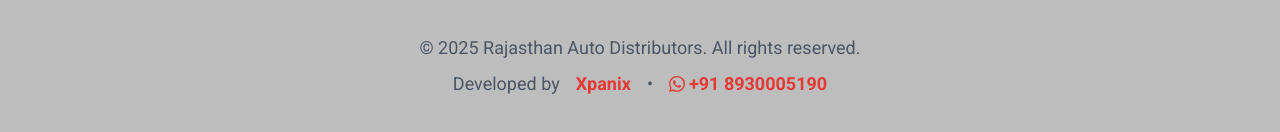
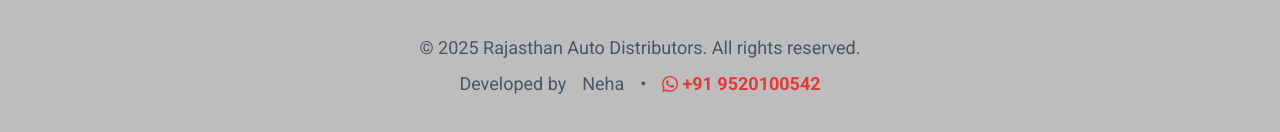
Before and after one commit to neha-kandari/RajasthanDistributors, a Next.js app: page / in a window 1280 px wide. Shown: the part 3977-4109 px from the top of the page. Built offline with nearby package versions, Linux system fonts and the light colour scheme.

Commit message:
Update Footer.tsx

```diff
--- a/src/components/Footer.tsx
+++ b/src/components/Footer.tsx
@@ -118,14 +118,14 @@ const Footer = () => {
         </div>
         <div className="flex flex-col sm:flex-row items-center justify-center gap-2 sm:gap-4">
           <span>Developed by</span>
-          <a
+          {/* <a
             href="https://www.xpanix.com/"
             target="_blank"
             rel="noopener noreferrer"
             className="text-[#e53935] hover:text-red-700 dark:hover:text-red-400 font-semibold transition-colors duration-200"
-          >
-            Xpanix
-          </a>
+          > */}
+           Neha
+          {/* </a> */}
           <span className="hidden sm:inline">•</span>
           <a
             href="https://wa.me/918930005190"
@@ -136,7 +136,7 @@ const Footer = () => {
             <svg className="w-4 h-4" fill="currentColor" viewBox="0 0 24 24">
               <path d="M17.472 14.382c-.297-.149-1.758-.867-2.03-.967-.273-.099-.471-.148-.67.15-.197.297-.767.966-.94 1.164-.173.199-.347.223-.644.075-.297-.15-1.255-.463-2.39-1.475-.883-.788-1.48-1.761-1.653-2.059-.173-.297-.018-.458.13-.606.134-.133.298-.347.446-.52.149-.174.198-.298.298-.497.099-.198.05-.371-.025-.52-.075-.149-.669-1.612-.916-2.207-.242-.579-.487-.5-.669-.51-.173-.008-.371-.01-.57-.01-.198 0-.52.074-.792.372-.272.297-1.04 1.016-1.04 2.479 0 1.462 1.065 2.875 1.213 3.074.149.198 2.096 3.2 5.077 4.487.709.306 1.262.489 1.694.625.712.227 1.36.195 1.871.118.571-.085 1.758-.719 2.006-1.413.248-.694.248-1.289.173-1.413-.074-.124-.272-.198-.57-.347m-5.421 7.403h-.004a9.87 9.87 0 01-5.031-1.378l-.361-.214-3.741.982.998-3.648-.235-.374a9.86 9.86 0 01-1.51-5.26c.001-5.45 4.436-9.884 9.888-9.884 2.64 0 5.122 1.03 6.988 2.898a9.825 9.825 0 012.893 6.994c-.003 5.45-4.437 9.884-9.885 9.884m8.413-18.297A11.815 11.815 0 0012.05 0C5.495 0 .16 5.335.157 11.892c0 2.096.547 4.142 1.588 5.945L.057 24l6.305-1.654a11.882 11.882 0 005.683 1.448h.005c6.554 0 11.89-5.335 11.893-11.893A11.821 11.821 0 0020.885 3.488"/>
             </svg>
-            +91 8930005190
+            +91 9520100542
           </a>
         </div>
       </div>
```
